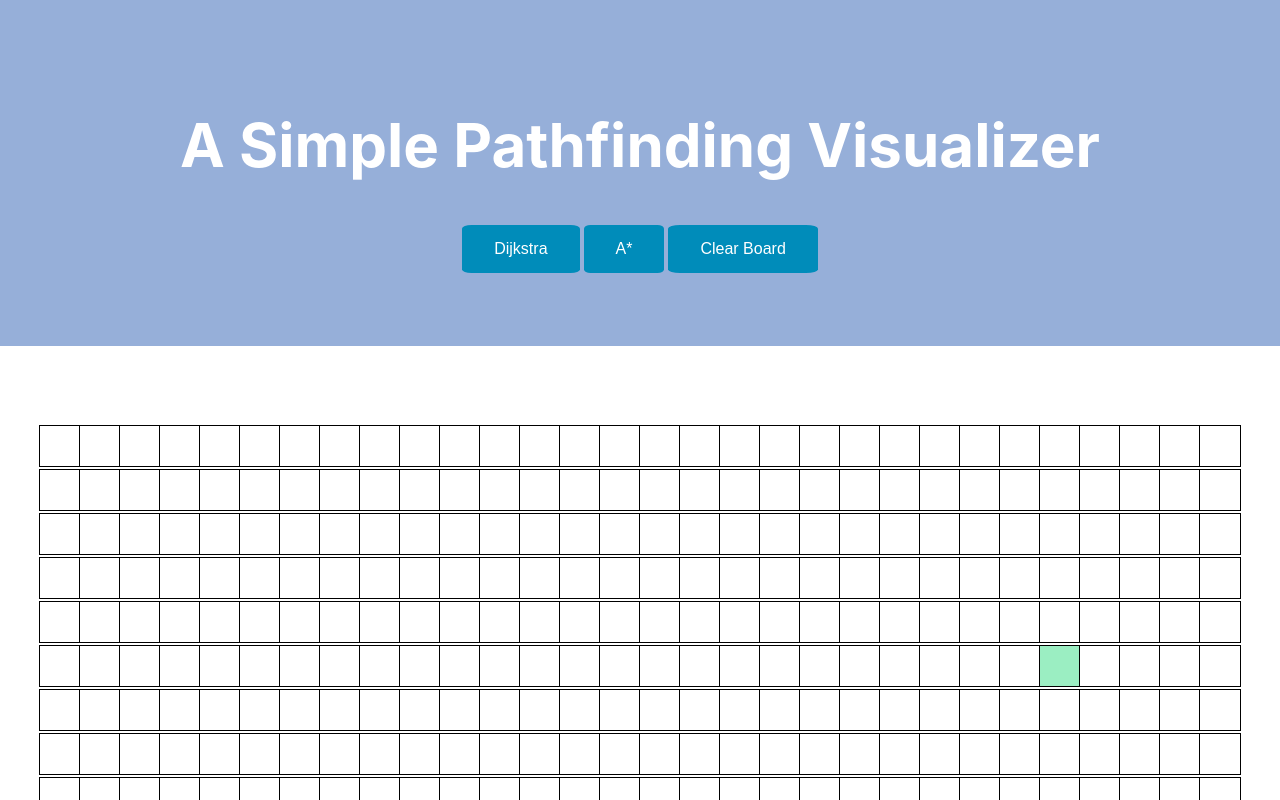
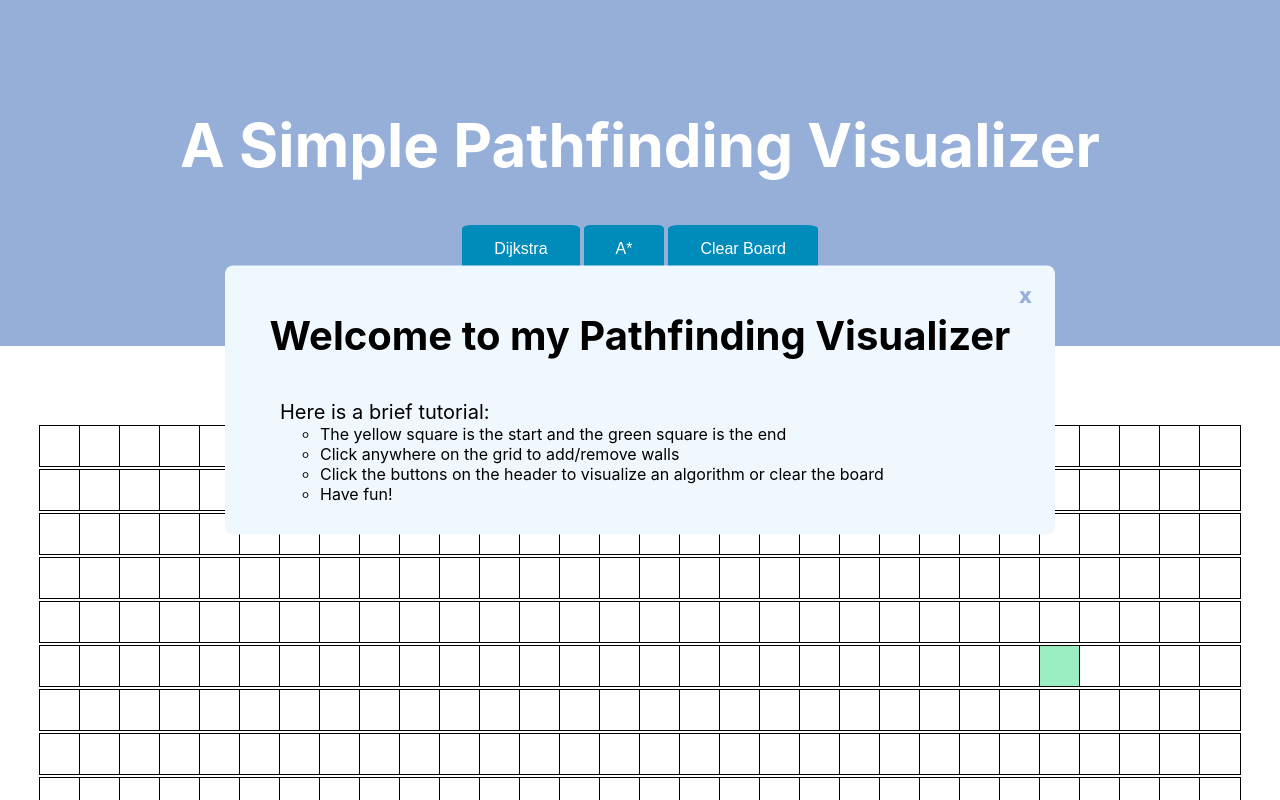
Before and after one commit to theo110/pathfindingvisualizer, a React (Create React App) app: page / in a window 1280 px wide. Shown: the top 800 px of the page. Built offline with nearby package versions, Linux system fonts and the light colour scheme.

Commit message:
added tutorial

```diff
--- a/package.json
+++ b/package.json
@@ -4,6 +4,7 @@
   "private": true,
   "homepage": "http://theo110.github.io/pathfindingvisualizer",
   "dependencies": {
+    "@material-ui/core": "^4.12.3",
     "@testing-library/jest-dom": "^5.16.1",
     "@testing-library/react": "^12.1.2",
     "@testing-library/user-event": "^13.5.0",
--- a/src/App.js
+++ b/src/App.js
@@ -1,5 +1,5 @@
 import React from 'react';
-import Pathfinder from './pathfinder/pathfinder';
+import Pathfinder from './components/pathfinder';
 import './App.css';
 
 function App() {
--- a/src/pathfinder/pathfinder.css
+++ b/src/components/pathfinder.css
@@ -7,7 +7,7 @@
     text-align: center;
     background: #96afd9;
     color: white;
-    font-size: 30px
+    font-size: 30px;
 }
 
 .button1{
@@ -36,3 +36,26 @@
 .button1:active{
     background-color: blue;
 }
+
+.tutorial{
+    color: black;
+    text-align: left;
+    margin-left: 40px;
+}
+
+.tutorialhead{
+    margin-left: 0;
+    text-align: center;
+    font-size: 40px;
+    font-weight: bold;
+    margin-bottom: 40px;
+}
+
+.tutorialtext{
+    font-size: 20px;
+}
+
+.tutoriallist{
+    list-style-type: circle;
+    margin-top: 0px;
+}
--- a/src/pathfinder/pathfinder.jsx
+++ b/src/components/pathfinder.jsx
@@ -1,5 +1,6 @@
 import React, { Component } from 'react';
-import Node from './node/node';
+import Node from './node';
+import Tutorial from './tutorial';
 import './pathfinder.css';
 import { dijkstra, shortestPath } from '../algorithms/dijkstra';
 import { aStar } from '../algorithms/astar';
@@ -21,6 +22,7 @@ export default class Pathfinder extends Component {
         this.state = {
             nodes: [],
             mouseIsPressed: false,
+            openBox: true,
         };
     }
 
@@ -105,6 +107,18 @@ export default class Pathfinder extends Component {
         const { nodes } = this.state;
         return (
             <>
+                <div class="tutorialbox">
+                    <Tutorial isOpen={this.state.openBox} onClose={(e) => this.setState({ openBox: false })}>
+                        <div className='tutorial tutorialhead'>Welcome to my Pathfinding Visualizer</div>
+                        <div className='tutorial tutorialtext'>Here is a brief tutorial:</div>
+                        <ul class='tutorial tutoriallist'>
+                            <li>The yellow square is the start and the green square is the end</li>
+                            <li>Click anywhere on the grid to add/remove walls</li>
+                            <li>Click the buttons on the header to visualize an algorithm or clear the board</li>
+                            <li>Have fun!</li>
+                        </ul>
+                    </Tutorial>
+                </div>
                 <div class="header">
                     <h1>A Simple Pathfinding Visualizer</h1>
                     <button className={classnames('button1', { 'disabled': action, 'enabled': !action })} onClick={() => {
--- /dev/null
+++ b/src/components/tutorial.css
@@ -0,0 +1,29 @@
+.box {
+    width: 800px;
+    max-width: 100%;
+    margin: 0 auto;
+    position: fixed;
+    left: 50%;
+    top: 50%;
+    transform: translate(-50%, -50%);
+    z-index: 999;
+    background-color: #F0F8FF;
+    padding: 15px 15px 15px;
+    border-radius: 8px;
+    display: flex;
+    flex-direction: column;
+}
+
+.close {
+    padding: 3px 8px;
+    cursor: pointer;
+    font-size: 20px;
+    border-radius: 50%;
+    border: none;
+    color: #96afd9;
+    width: 30px;
+    height: 30px;
+    background-color: #F0F8FF;
+    font-weight: 1000;
+    align-self: flex-end;
+}
--- /dev/null
+++ b/src/components/tutorial.jsx
@@ -0,0 +1,28 @@
+import React, { Component } from 'react';
+import './tutorial.css';
+
+class Tutorial extends Component {
+    constructor(props) {
+        super(props);
+        this.state = {};
+    }
+
+    render() {
+        let dialog = (
+            <div className='box'>
+                <button className='close' onClick={this.props.onClose}>x</button>
+                <div>{this.props.children}</div>
+            </div>
+        );
+        if (!this.props.isOpen) {
+            dialog = null;
+        }
+        return (
+            <div>
+                {dialog}
+            </div>
+        );
+    }
+}
+
+export default Tutorial;
```
Also changed, not shown: public/index.html (+0 -8 lines), src/components/node.css (renamed from src/pathfinder/node/node.css), src/components/node.jsx (renamed from src/pathfinder/node/node.jsx), 1 other file (tests, documents, lock files or other folders).
